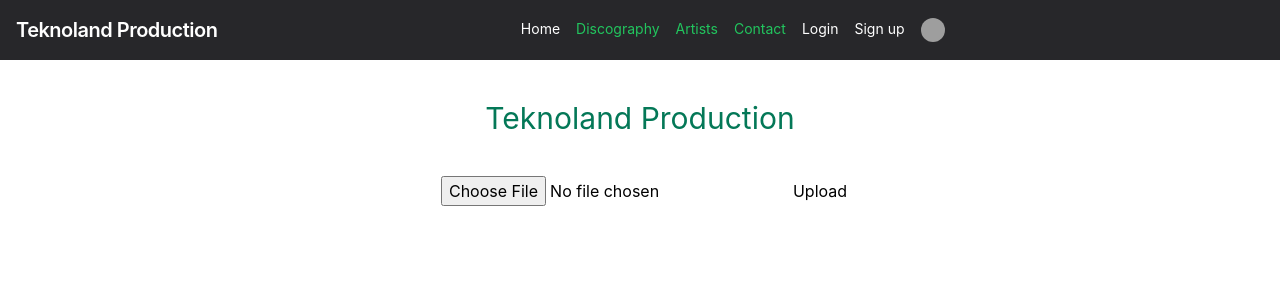
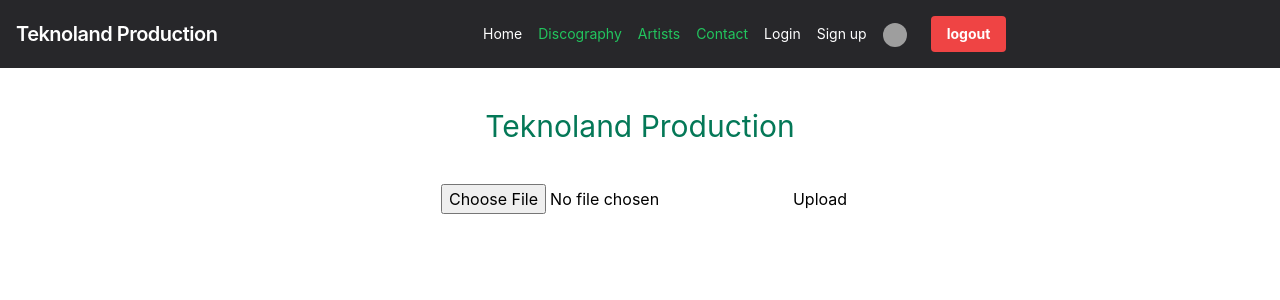
Before and after one commit to thomas37000/teknoland, a React (Create React App) app: page / in a window 1280 px wide. Shown: the top 300 px of the page. Built offline with nearby package versions, Linux system fonts and the light colour scheme; no server answers; grey boxes are pictures that could not be loaded.

Commit message:
try to LogOut but not working

```diff
--- /dev/null
+++ b/src/components/Auth/LogOut.jsx
@@ -0,0 +1,15 @@
+import React from "react";
+
+const LogOut = ({ signOut }) => {
+  return (
+    <button
+      type="button"
+      onClick={signOut}
+      className="px-4 py-2 font-bold text-white bg-red-500 rounded"
+    >
+      logout
+    </button>
+  );
+};
+
+export default LogOut;
--- a/src/components/Navbar.jsx
+++ b/src/components/NavBar/Navbar.jsx
@@ -1,7 +1,21 @@
 import React from "react";
-import { Link } from "react-router-dom";
+import { Link, useNavigate } from "react-router-dom";
+import { Auth } from "../../firebase/config";
+import { signOut } from "firebase/auth";
+import LogOut from "../Auth/LogOut";
 
 const Navbar = () => {
+  const navigate = useNavigate();
+
+  const signOut = async () => {
+    try {
+      await signOut(Auth);
+      navigate("/");
+    } catch {
+      alert("vider votre cache internet.");
+    }
+  };
+
   return (
     <nav className="flex flex-wrap items-center justify-between p-4 bg-zinc-800">
       <div className="flex items-center flex-shrink-0 mr-6 text-white">
@@ -54,20 +68,6 @@ const Navbar = () => {
           </Link>
 
           <Link
-            to="/login"
-            className="block mt-4 mr-4 text-white lg:inline-block lg:mt-0 hover:text-red-500"
-          >
-            Login
-          </Link>
-
-          <Link
-            to="/sign-up"
-            className="block mt-4 mr-4 text-white lg:inline-block lg:mt-0 hover:text-red-500"
-          >
-            Sign up
-          </Link>
-
-          <Link
             to="/profil"
             className="block mt-4 mr-4 text-white lg:inline-block lg:mt-0 hover:text-red-500"
           >
@@ -79,6 +79,7 @@ const Navbar = () => {
             <div className="block mt-4 ml-2 mr-4 text-yellow-300 lg:inline-block lg:mt-0">
               {localStorage.getItem("name")}
             </div>
+            {/* <LogOut signOut={signOut} /> */}
           </Link>
         </div>
       </div>
--- /dev/null
+++ b/src/components/NavBar/NavbarLogOut.jsx
@@ -0,0 +1,110 @@
+import React from "react";
+import { Link, useNavigate } from "react-router-dom";
+import { Auth } from "../../firebase/config";
+// import { signOut } from "firebase/auth";
+import LogOut from "../Auth/LogOut";
+
+const NavbarLogOut = () => {
+  const navigate = useNavigate();
+
+    const signOut = async (e) => {
+      e.preventDefault();
+
+      await Auth.signOut()
+        .then(function () {
+          console.log("Successfully signed out.");
+        })
+        .catch(function (error) {
+          console.log(error);
+          console.log("An error occurred");
+        });
+      // window.localStorage.removeItem("name");
+      navigate("/");
+    };
+
+  return (
+    <nav className="flex flex-wrap items-center justify-between p-4 bg-zinc-800">
+      <div className="flex items-center flex-shrink-0 mr-6 text-white">
+        <Link to="/">
+          <span className="text-xl font-semibold tracking-tight">
+            Teknoland Production
+          </span>
+        </Link>
+      </div>
+      <div className="block lg:hidden">
+        <button className="flex items-center px-3 py-2 text-white border rounded border-black-400 hover:text-green-500 hover:border-white">
+          <svg
+            className="w-3 h-3 fill-current"
+            viewBox="0 0 20 20"
+            xmlns="http://www.w3.org/2000/svg"
+          >
+            <title>Menu</title>
+            <path d="M0 3h20v2H0V3zm0 6h20v2H0V9zm0 6h20v2H0v-2z" />
+          </svg>
+        </button>
+      </div>
+      <div className="flex-grow block w-full lg:flex lg:items-center lg:w-auto">
+        <div className="text-sm lg:flex-grow">
+          <Link
+            to="/"
+            className="block mt-4 mr-4 text-white lg:inline-block lg:mt-0 hover:text-red-500"
+          >
+            Home
+          </Link>
+
+          <Link
+            to="/discography"
+            className="block mt-4 mr-4 text-green-500 lg:inline-block lg:mt-0 hover:text-white"
+          >
+            Discography
+          </Link>
+
+          <Link
+            to="/artists"
+            className="block mt-4 mr-4 text-green-500 lg:inline-block lg:mt-0 hover:text-white"
+          >
+            Artists
+          </Link>
+
+          <Link
+            to="/contact"
+            className="block mt-4 mr-4 text-green-500 lg:inline-block lg:mt-0 hover:text-white"
+          >
+            Contact
+          </Link>
+
+          <Link
+            to="/login"
+            className="block mt-4 mr-4 text-white lg:inline-block lg:mt-0 hover:text-red-500"
+          >
+            Login
+          </Link>
+
+          <Link
+            to="/sign-up"
+            className="block mt-4 mr-4 text-white lg:inline-block lg:mt-0 hover:text-red-500"
+          >
+            Sign up
+          </Link>
+
+          <Link
+            to="/profil"
+            className="block mt-4 mr-4 text-white lg:inline-block lg:mt-0 hover:text-red-500"
+          >
+            <img
+              className="inline object-cover w-6 h-6 rounded-full"
+              src="https://buildyourspechere.com/wp-content/uploads/2020/10/placeholder-image-person-jpg.jpg"
+              alt="profil page"
+            />
+            <div className="block mt-4 ml-2 mr-4 text-yellow-300 lg:inline-block lg:mt-0">
+              {localStorage.getItem("name")}
+            </div>
+            <LogOut signOut={signOut} />
+          </Link>
+        </div>
+      </div>
+    </nav>
+  );
+};
+
+export default NavbarLogOut;
--- a/src/pages/Profil.jsx
+++ b/src/pages/Profil.jsx
@@ -1,7 +1,31 @@
 import React from "react";
+import { useNavigate } from "react-router-dom";
+import { Auth } from "../firebase/config";
+import LogOut from "../components/Auth/LogOut";
 import FormVinyl from "../components/Form/FormVinyl";
 
 const Profil = () => {
+  const navigate = useNavigate();
+
+  const signOut = async (e) => {
+    e.preventDefault();
+
+    await Auth.signOut()
+      .then(function () {
+        console.log("Successfully signed out.");
+      })
+      .catch(function (error) {
+        console.log(error);
+        console.log("An error occurred");
+      });
+    // window.localStorage.removeItem("name");
+    navigate("/");
+  };
+
+  // const signOut = () => {
+  //   Auth.signOut();
+  // };
+
   return (
     <div className="flex flex-wrap justify-around mt-10">
       <div className="max-w-xs overflow-hidden rounded shadow-lg">
@@ -21,6 +45,9 @@ const Profil = () => {
           </div>
         </div>
       </div>
+      <div className="logout">
+        <LogOut signOut={signOut} />
+      </div>
       <FormVinyl />
     </div>
   );
--- a/src/router/ReactRouter.js
+++ b/src/router/ReactRouter.js
@@ -1,18 +1,46 @@
-import React from "react";
+import React, { useState } from "react";
 import { BrowserRouter as Router, Route, Routes } from "react-router-dom";
 import CardVinylById from "../components/Cards/CardVinylById";
 import Discography from "../pages/Discography";
-import Navbar from "../components/Navbar";
+import Navbar from "../components/NavBar/Navbar";
 import Contact from "../pages/Contact";
 import Artists from "../pages/Artists";
 import Profil from "../pages/Profil";
 import Home from "../pages/Home";
 import SignIn from "../components/Auth/SignIn";
+import { Auth } from "../firebase/config";
+import NavbarLogOut from "../components/NavBar/NavbarLogOut";
 
 const ReactRouter = () => {
+  const [isSign, setIsSign] = useState(true);
+
+  Auth.onAuthStateChanged((user) => {
+    if (user) {
+      return setIsSign(true);
+    } else {
+      setIsSign(false);
+    }
+  });
+
+  if (isSign === true) {
     return (
       <Router>
         <Navbar />
+        <Routes>
+          <Route exact path="/" element={<Home />} />
+          <Route path="/discography" element={<Discography />} />
+          <Route path="/vinyl/:id" element={<CardVinylById />} />
+          <Route path="/artists" element={<Artists />} />
+          <Route path="/contact" element={<Contact />} />
+          <Route path="/profil" element={<Profil />} />
+          {/*  <Route path="/log-in" element={< />} /> */}
+        </Routes>
+      </Router>
+    );
+  } else {
+    return (
+      <Router>
+        <NavbarLogOut />
         <Routes>
           <Route exact path="/" element={<Home />} />
           <Route path="/discography" element={<Discography />} />
@@ -25,6 +53,7 @@ const ReactRouter = () => {
         </Routes>
       </Router>
     );
+  }
 };
 
 export default ReactRouter;
```
Lines whose indentation alone changed are shown as unchanged.
